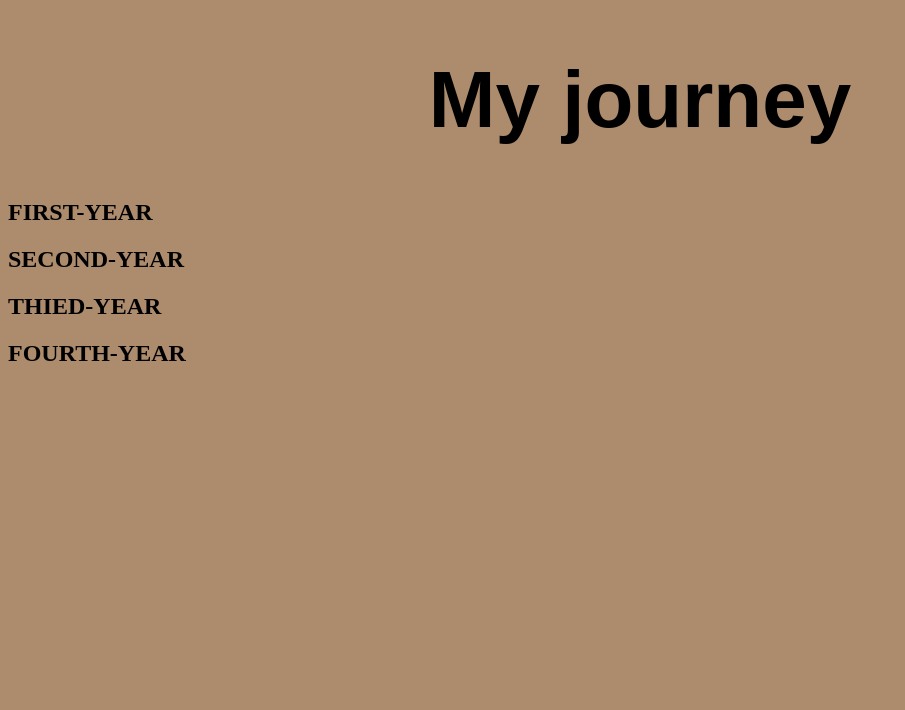
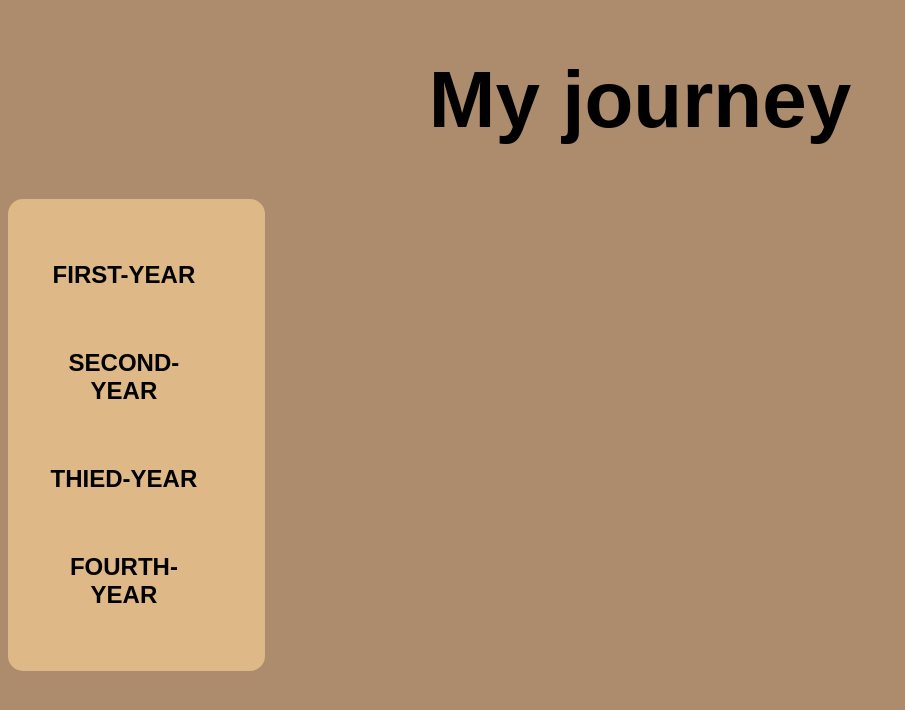
Before and after one commit to Chaloemwong109/6709650201_MyCSTUStory, a plain HTML site: page git/myjourney.html in a window 1280 px wide. Shown: the whole page, without its empty margins (0-905 px from the left). Drawn offline with Linux system fonts and the light colour scheme; a web font is replaced by a local one.

Commit message:
add years bar

```diff
--- a/git/myjourney.html
+++ b/git/myjourney.html
@@ -1,18 +1,36 @@
 <!DOCTYPE html>
 <html lang="en">
-    <link rel="stylesheet" href="mystyle.css">
+<link rel="stylesheet" href="mystyle.css">
+
 <head>
     <meta charset="UTF-8">
     <meta name="viewport" content="width=device-width, initial-scale=1.0">
     <title>My CSTU Story</title>
 </head>
+
 <body>
     <center>
         <h1>My journey</h1>
     </center>
-    <h2>FIRST-YEAR</h2>
-    <h2>SECOND-YEAR</h2>
-    <h2>THIED-YEAR</h2>
-    <h2>FOURTH-YEAR</h2>
+
+<nav class="year">
+        <ul>
+            <ol>
+                <h2>FIRST-YEAR</h2>
+            </ol>
+            <ol>
+                <h2>SECOND-YEAR</h2>
+            </ol>
+            <ol>
+                <h2>THIED-YEAR</h2>
+            </ol>
+            <ol>
+                <h2>FOURTH-YEAR</h2>
+            </ol>
+        </ul>
+    </nav>
+
+
 </body>
+
 </html>
--- a/git/mystyle.css
+++ b/git/mystyle.css
@@ -85,7 +85,7 @@ article {
     overflow: auto;
 }
 
-nav {
+.back {
     float: left;
     width: 30%;
     height: 300px;
@@ -131,3 +131,25 @@ video {
 
 }
 .N1:hover:hover {text-decoration-line: underline;}
+
+.year {
+    background-color: burlywood;
+    padding: 2px;
+    float: left;
+    width: 20% ;
+    height: auto;
+    border-radius: 15px;
+    text-align: center;
+    position: sticky;
+    top: 0px;
+}
+
+ul ol {margin: 0px;
+padding: 0px;}
+
+.year ul ol {
+    display: block;
+    margin: 60px;
+font-family:  "New Amsterdam", sans-serif ;
+margin-left: -5px;}
+.year ul ol:hover {color: rgb(179, 35, 25) ;}
```
